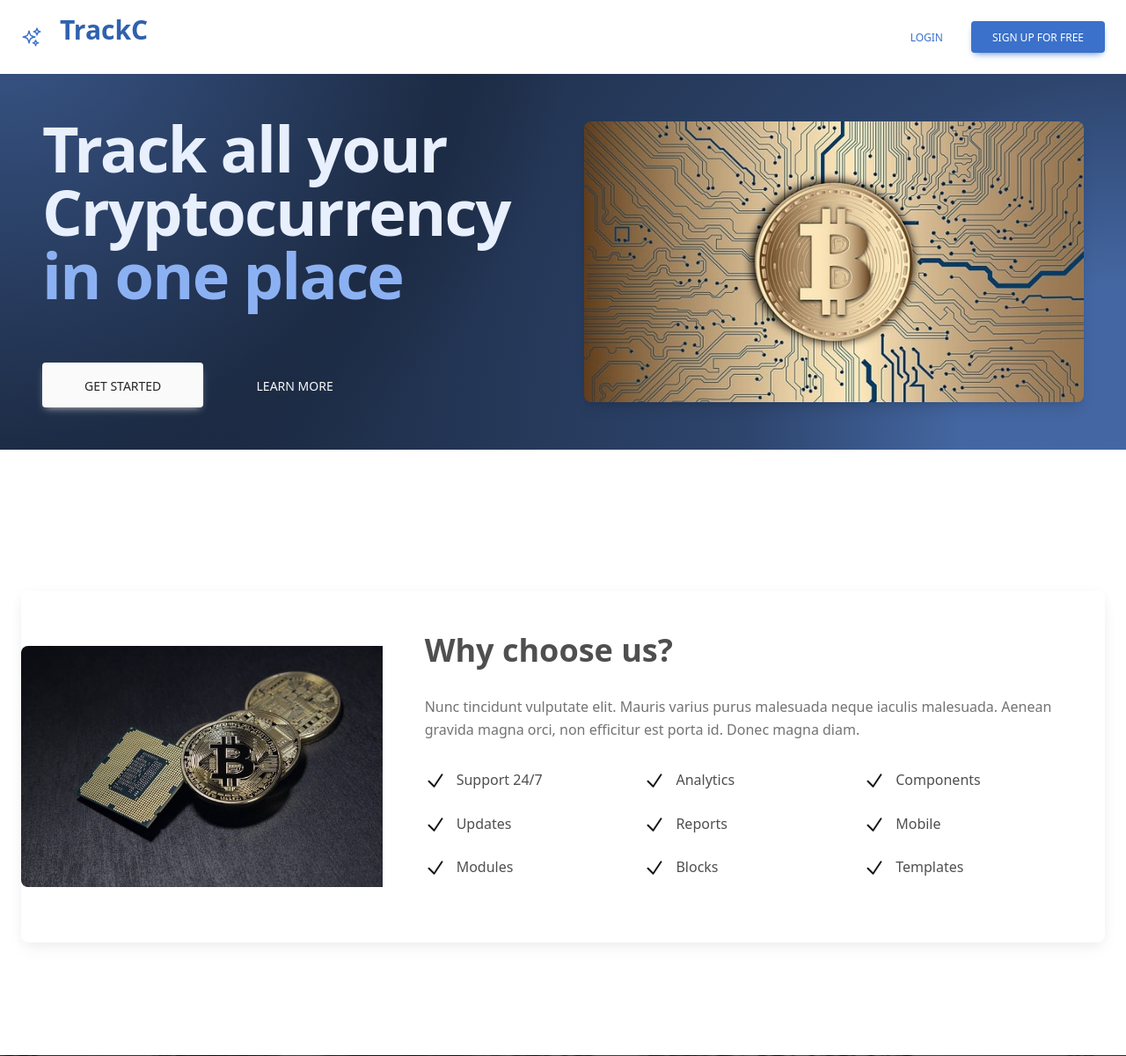
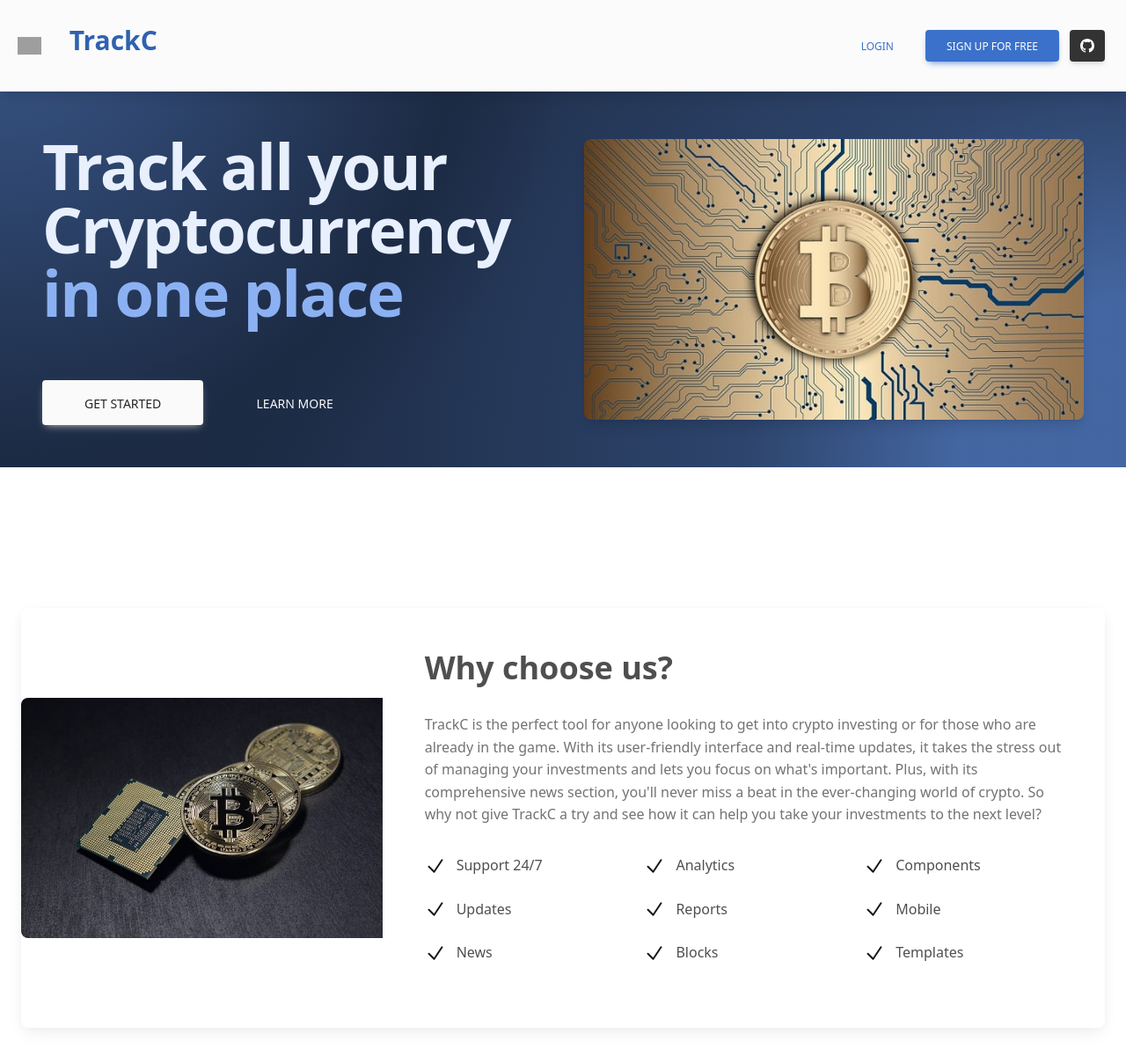
Before and after one commit to TSOlami/TrackC, a Flask app: page / in a window 1280 px wide. Shown: the top 1200 px of the page at 88% size. Run offline with Flask 3, Linux system fonts and the light colour scheme; some libraries are stand-ins or nearby versions; grey boxes are pictures that could not be loaded.

Commit message:
Improving the contents on the landing page

```diff
--- a/webapp/templates/landing.html
+++ b/webapp/templates/landing.html
@@ -32,61 +32,105 @@
 			transparent 100%);
 	  }
 	</style>
+	<!-- Main navigation container -->
+	<nav
+	class="relative flex w-full flex-wrap items-center justify-between bg-[#FBFBFB] py-2 text-neutral-500 shadow-lg hover:text-neutral-700 focus:text-neutral-700 dark:bg-neutral-600 lg:py-4"
+	data-te-navbar-ref>
+	<div class="flex w-full flex-wrap items-center justify-between px-3">
+	<div>
+		<a
+		class="mx-2 my-1 flex items-center text-neutral-900 hover:text-neutral-900 focus:text-neutral-900 lg:mb-0 lg:mt-0"
+		href="#">
+		<img
+			class="mr-2"
+			src="https://tecdn.b-cdn.net/img/logo/te-transparent-noshadows.webp"
+			style="height: 20px"
+			alt="TE Logo"
+			loading="lazy" />
+		</a>
+	</div>
 
-	<!-- Navbar -->
-	<nav class="relative flex w-full items-center justify-between bg-white py-2 shadow-sm shadow-neutral-700/10 dark:bg-neutral-800 dark:shadow-black/30 lg:flex-wrap lg:justify-start" data-te-navbar-ref>
-	  <!-- Container wrapper -->
-	  <div class="flex w-full flex-wrap items-center justify-between px-6">
-		<div class="flex items-center">
-		  <!-- Toggle button -->
-		  <button class="block border-0 bg-transparent py-2 pr-2.5 text-neutral-500 hover:no-underline hover:shadow-none focus:no-underline focus:shadow-none focus:outline-none focus:ring-0 dark:text-neutral-200 lg:hidden" type="button" data-te-collapse-init data-te-target="#navbarSupportedContentY" aria-controls="navbarSupportedContentY" aria-expanded="false" aria-label="Toggle navigation">
+	<!-- Hamburger button for mobile view -->
+	<button
+		class="block border-0 bg-transparent px-2 text-neutral-500 hover:no-underline hover:shadow-none focus:no-underline focus:shadow-none focus:outline-none focus:ring-0 dark:text-neutral-200 lg:hidden"
+		type="button"
+		data-te-collapse-init
+		data-te-target="#navbarSupportedContent4"
+		aria-controls="navbarSupportedContent4"
+		aria-expanded="false"
+		aria-label="Toggle navigation">
+		<!-- Hamburger icon -->
 		<span class="[&>svg]:w-7">
-			  <svg xmlns="http://www.w3.org/2000/svg" viewBox="0 0 24 24" fill="currentColor" class="h-7 w-7">
-				<path fill-rule="evenodd" d="M3 6.75A.75.75 0 013.75 6h16.5a.75.75 0 010 1.5H3.75A.75.75 0 013 6.75zM3 12a.75.75 0 01.75-.75h16.5a.75.75 0 010 1.5H3.75A.75.75 0 013 12zm0 5.25a.75.75 0 01.75-.75h16.5a.75.75 0 010 1.5H3.75a.75.75 0 01-.75-.75z" clip-rule="evenodd" />
+		<svg
+			xmlns="http://www.w3.org/2000/svg"
+			viewBox="0 0 24 24"
+			fill="currentColor"
+			class="h-7 w-7">
+			<path
+			fill-rule="evenodd"
+			d="M3 6.75A.75.75 0 013.75 6h16.5a.75.75 0 010 1.5H3.75A.75.75 0 013 6.75zM3 12a.75.75 0 01.75-.75h16.5a.75.75 0 010 1.5H3.75A.75.75 0 013 12zm0 5.25a.75.75 0 01.75-.75h16.5a.75.75 0 010 1.5H3.75a.75.75 0 01-.75-.75z"
+			clip-rule="evenodd" />
 		</svg>
 		</span>
 	</button>
 
-		  <!-- Navbar Brand -->
-		  <a class="text-primary dark:text-primary-400" href="#!">
-			<span class="[&>svg]:ml-2 [&>svg]:mr-3 [&>svg]:h-6 [&>svg]:w-6 [&>svg]:lg:ml-0">
-			  <svg xmlns="http://www.w3.org/2000/svg" fill="none" viewBox="0 0 24 24" stroke-width="1.5" stroke="currentColor">
-				<path stroke-linecap="round" stroke-linejoin="round" d="M9.813 15.904L9 18.75l-.813-2.846a4.5 4.5 0 00-3.09-3.09L2.25 12l2.846-.813a4.5 4.5 0 003.09-3.09L9 5.25l.813 2.846a4.5 4.5 0 003.09 3.09L15.75 12l-2.846.813a4.5 4.5 0 00-3.09 3.09zM18.259 8.715L18 9.75l-.259-1.035a3.375 3.375 0 00-2.455-2.456L14.25 6l1.036-.259a3.375 3.375 0 002.455-2.456L18 2.25l.259 1.035a3.375 3.375 0 002.456 2.456L21.75 6l-1.035.259a3.375 3.375 0 00-2.456 2.456zM16.894 20.567L16.5 21.75l-.394-1.183a2.25 2.25 0 00-1.423-1.423L13.5 18.75l1.183-.394a2.25 2.25 0 001.423-1.423l.394-1.183.394 1.183a2.25 2.25 0 001.423 1.423l1.183.394-1.183.394a2.25 2.25 0 00-1.423 1.423z" />
-			  </svg>
-			</span>
+	<!-- Collapsible navbar container -->
+	<div
+		class="!visible mt-2 hidden flex-grow basis-[100%] items-center lg:mt-0 lg:!flex lg:basis-auto"
+		id="navbarSupportedContent4"
+		data-te-collapse-item>
+		<!-- Left links -->
+		<ul
+		class="list-style-none mr-auto flex flex-col pl-0 lg:mt-1 lg:flex-row"
+		data-te-navbar-nav-ref>
+		<!-- Home link -->
+		<li
+			class="my-4 pl-2 lg:my-0 lg:pl-2 lg:pr-1"
+			data-te-nav-item-ref>
+			<a class="block py-2 pr-2 text-3xl text-primary-600 mb-4 font-bold transition duration-150 ease-in-out hover:text-primary-700 focus:text-neutral-600 disabled:text-black/30 dark:text-neutral-200 dark:hover:text-neutral-300 dark:focus:text-neutral-300 dark:disabled:text-white/30 lg:px-2 [&.active]:text-black/80 dark:[&.active]:text-white/80" href="/" data-te-nav-link-ref data-te-ripple-init data-te-ripple-color="light" disabled>
+				TrackC
 			</a>
-		</div>
-
-		<!-- Collapsible wrapper -->
-		<div class="!visible hidden flex-grow basis-[100%] items-center lg:!flex lg:basis-auto" id="navbarSupportedContentY" data-te-collapse-item>
-		  <!-- Left links -->
-		  <ul class="mr-auto lg:flex lg:flex-row" data-te-navbar-nav-ref>
-			<li data-te-nav-item-ref>
-			  <a class="block py-2 pr-2 text-3xl text-primary-600 mb-4 font-bold transition duration-150 ease-in-out hover:text-primary-700 focus:text-neutral-600 disabled:text-black/30 dark:text-neutral-200 dark:hover:text-neutral-300 dark:focus:text-neutral-300 dark:disabled:text-white/30 lg:px-2 [&.active]:text-black/80 dark:[&.active]:text-white/80" href="/" data-te-nav-link-ref data-te-ripple-init data-te-ripple-color="light" disabled>TrackC</a>
 		</li>
 		</ul>
-		  <!-- Left links -->
-		</div>
-		<!-- Collapsible wrapper -->
 
-		<!-- Right elements -->
-		<div class="my-1 flex items-center lg:my-0 lg:ml-auto">
+		<div class="flex items-center">
 		<a href="/login">
-			<button type="button" class="mr-2 inline-block rounded px-6 pt-2.5 pb-2 text-xs font-medium uppercase leading-normal text-primary transition duration-150 ease-in-out hover:bg-neutral-500 hover:bg-opacity-10 hover:text-primary-600 focus:text-primary-600 focus:outline-none focus:ring-0 active:text-primary-700 dark:text-primary-400 dark:hover:bg-neutral-700 dark:hover:bg-opacity-60 dark:hover:text-primary-500 dark:focus:text-primary-500 dark:active:text-primary-600" data-te-ripple-init data-te-ripple-color="light">
+			<button
+				type="button"
+				data-te-ripple-init
+				data-te-ripple-color="light"
+				class="mr-3 inline-block rounded px-6 pb-2 pt-2.5 text-xs font-medium uppercase leading-normal text-primary transition duration-150 ease-in-out hover:bg-neutral-100 hover:text-primary-600 focus:text-primary-600 focus:outline-none focus:ring-0 active:text-primary-700 motion-reduce:transition-none">
 				Login
 			</button>
 		</a>
 		<a href="/sign-up">
-			<button type="button" class="inline-block rounded bg-primary text-primary-500 px-6 pt-2.5 pb-2 text-xs font-medium uppercase leading-normal text-white shadow-[0_4px_9px_-4px_#3b71ca] transition duration-150 ease-in-out hover:bg-primary-600 hover:shadow-[0_8px_9px_-4px_rgba(59,113,202,0.3),0_4px_18px_0_rgba(59,113,202,0.2)] focus:bg-primary-600 focus:shadow-[0_8px_9px_-4px_rgba(59,113,202,0.3),0_4px_18px_0_rgba(59,113,202,0.2)] focus:outline-none focus:ring-0 active:bg-primary-700 active:shadow-[0_8px_9px_-4px_rgba(59,113,202,0.3),0_4px_18px_0_rgba(59,113,202,0.2)] dark:shadow-[0_4px_9px_-4px_rgba(59,113,202,0.5)] dark:hover:shadow-[0_8px_9px_-4px_rgba(59,113,202,0.2),0_4px_18px_0_rgba(59,113,202,0.1)] dark:focus:shadow-[0_8px_9px_-4px_rgba(59,113,202,0.2),0_4px_18px_0_rgba(59,113,202,0.1)] dark:active:shadow-[0_8px_9px_-4px_rgba(59,113,202,0.2),0_4px_18px_0_rgba(59,113,202,0.1)]" data-te-ripple-init data-te-ripple-color="light">
+			<button
+				type="button"
+				data-te-ripple-init
+				data-te-ripple-color="light"
+				class="mr-3 inline-block rounded bg-primary px-6 pb-2 pt-2.5 text-xs font-medium uppercase leading-normal text-white shadow-[0_4px_9px_-4px_#3b71ca] transition duration-150 ease-in-out hover:bg-primary-600 hover:shadow-[0_8px_9px_-4px_rgba(59,113,202,0.3),0_4px_18px_0_rgba(59,113,202,0.2)] focus:bg-primary-600 focus:shadow-[0_8px_9px_-4px_rgba(59,113,202,0.3),0_4px_18px_0_rgba(59,113,202,0.2)] focus:outline-none focus:ring-0 active:bg-primary-700 active:shadow-[0_8px_9px_-4px_rgba(59,113,202,0.3),0_4px_18px_0_rgba(59,113,202,0.2)] motion-reduce:transition-none dark:shadow-[0_4px_9px_-4px_rgba(59,113,202,0.5)] dark:hover:shadow-[0_8px_9px_-4px_rgba(59,113,202,0.2),0_4px_18px_0_rgba(59,113,202,0.1)] dark:focus:shadow-[0_8px_9px_-4px_rgba(59,113,202,0.2),0_4px_18px_0_rgba(59,113,202,0.1)] dark:active:shadow-[0_8px_9px_-4px_rgba(59,113,202,0.2),0_4px_18px_0_rgba(59,113,202,0.1)]">
 				Sign up for free
 			</button>
 		</a>
+		<button
+			type="button"
+			data-te-ripple-init
+			data-te-ripple-color="light"
+			class="mr-3 inline-block rounded px-3 py-2.5 text-xs font-medium uppercase leading-normal text-white shadow-md transition duration-150 ease-in-out hover:shadow-lg focus:shadow-lg focus:outline-none focus:ring-0 active:shadow-lg motion-reduce:transition-none"
+			style="background-color: #333">
+			<svg
+			xmlns="http://www.w3.org/2000/svg"
+			class="h-4 w-4"
+			fill="currentColor"
+			viewBox="0 0 24 24">
+			<path
+				d="M12 0c-6.626 0-12 5.373-12 12 0 5.302 3.438 9.8 8.207 11.387.599.111.793-.261.793-.577v-2.234c-3.338.726-4.033-1.416-4.033-1.416-.546-1.387-1.333-1.756-1.333-1.756-1.089-.745.083-.729.083-.729 1.205.084 1.839 1.237 1.839 1.237 1.07 1.834 2.807 1.304 3.492.997.107-.775.418-1.305.762-1.604-2.665-.305-5.467-1.334-5.467-5.931 0-1.311.469-2.381 1.236-3.221-.124-.303-.535-1.524.117-3.176 0 0 1.008-.322 3.301 1.23.957-.266 1.983-.399 3.003-.404 1.02.005 2.047.138 3.006.404 2.291-1.552 3.297-1.23 3.297-1.23.653 1.653.242 2.874.118 3.176.77.84 1.235 1.911 1.235 3.221 0 4.609-2.807 5.624-5.479 5.921.43.372.823 1.102.823 2.222v3.293c0 .319.192.694.801.576 4.765-1.589 8.199-6.086 8.199-11.386 0-6.627-5.373-12-12-12z" />
+			</svg>
+		</button>
 		</div>
-		<!-- Right elements -->
 	</div>
-	  <!-- Container wrapper -->
+	</div>
 	</nav>
-	<!-- Navbar -->
 
 	<!-- Jumbotron -->
 	<div class="px-6 py-12 text-center md:px-12 lg:text-left">
@@ -96,8 +140,8 @@
 			<h1 class="mt-0 mb-16 text-5xl font-bold tracking-tight md:text-6xl xl:text-7xl text-[hsl(218,81%,95%)]">
 			  Track all your Cryptocurrency <br /><span class="text-[hsl(218,81%,75%)]">in one place</span>
 			</h1>
-			<a class="mb-2 inline-block rounded bg-neutral-50 px-12 pt-4 pb-3.5 text-sm font-medium uppercase leading-normal text-neutral-800 shadow-[0_4px_9px_-4px_#cbcbcb] transition duration-150 ease-in-out hover:bg-neutral-100 hover:shadow-[0_8px_9px_-4px_rgba(203,203,203,0.3),0_4px_18px_0_rgba(203,203,203,0.2)] focus:bg-neutral-100 focus:shadow-[0_8px_9px_-4px_rgba(203,203,203,0.3),0_4px_18px_0_rgba(203,203,203,0.2)] focus:outline-none focus:ring-0 active:bg-neutral-200 active:shadow-[0_8px_9px_-4px_rgba(203,203,203,0.3),0_4px_18px_0_rgba(203,203,203,0.2)] dark:shadow-[0_4px_9px_-4px_rgba(251,251,251,0.3)] dark:hover:shadow-[0_8px_9px_-4px_rgba(251,251,251,0.1),0_4px_18px_0_rgba(251,251,251,0.05)] dark:focus:shadow-[0_8px_9px_-4px_rgba(251,251,251,0.1),0_4px_18px_0_rgba(251,251,251,0.05)] dark:active:shadow-[0_8px_9px_-4px_rgba(251,251,251,0.1),0_4px_18px_0_rgba(251,251,251,0.05)] md:mr-2 md:mb-0" data-te-ripple-init data-te-ripple-color="light" href="#!" role="button">Get started</a>
-			<a class="inline-block rounded px-12 pt-4 pb-3.5 text-sm font-medium uppercase leading-normal text-neutral-50 transition duration-150 ease-in-out hover:bg-neutral-500 hover:bg-opacity-10 hover:text-neutral-200 focus:text-neutral-200 focus:outline-none focus:ring-0 active:text-neutral-300" data-te-ripple-init data-te-ripple-color="light" href="#!" role="button">Learn more</a>
+			<a class="mb-2 inline-block rounded bg-neutral-50 px-12 pt-4 pb-3.5 text-sm font-medium uppercase leading-normal text-neutral-800 shadow-[0_4px_9px_-4px_#cbcbcb] transition duration-150 ease-in-out hover:bg-neutral-100 hover:shadow-[0_8px_9px_-4px_rgba(203,203,203,0.3),0_4px_18px_0_rgba(203,203,203,0.2)] focus:bg-neutral-100 focus:shadow-[0_8px_9px_-4px_rgba(203,203,203,0.3),0_4px_18px_0_rgba(203,203,203,0.2)] focus:outline-none focus:ring-0 active:bg-neutral-200 active:shadow-[0_8px_9px_-4px_rgba(203,203,203,0.3),0_4px_18px_0_rgba(203,203,203,0.2)] dark:shadow-[0_4px_9px_-4px_rgba(251,251,251,0.3)] dark:hover:shadow-[0_8px_9px_-4px_rgba(251,251,251,0.1),0_4px_18px_0_rgba(251,251,251,0.05)] dark:focus:shadow-[0_8px_9px_-4px_rgba(251,251,251,0.1),0_4px_18px_0_rgba(251,251,251,0.05)] dark:active:shadow-[0_8px_9px_-4px_rgba(251,251,251,0.1),0_4px_18px_0_rgba(251,251,251,0.05)] md:mr-2 md:mb-0" data-te-ripple-init data-te-ripple-color="light" href="/sign-up" role="button">Get started</a>
+			<a class="inline-block rounded px-12 pt-4 pb-3.5 text-sm font-medium uppercase leading-normal text-neutral-50 transition duration-150 ease-in-out hover:bg-neutral-500 hover:bg-opacity-10 hover:text-neutral-200 focus:text-neutral-200 focus:outline-none focus:ring-0 active:text-neutral-300" data-te-ripple-init data-te-ripple-color="light" href="/about" role="button">Learn more</a>
 		  </div>
 		  <div class="mb-12 lg:mb-0">
 			<img src="../static/images/bitcoin-3089728_640.jpg" class="w-full rounded-lg shadow-lg dark:shadow-black/20" alt="crypto" />
@@ -125,11 +169,8 @@
 				Why choose us?
 			  </h2>
 			  <p class="mb-6 pb-2 text-neutral-500 dark:text-neutral-300">
-				Nunc tincidunt vulputate elit. Mauris varius purus malesuada
-				neque iaculis malesuada. Aenean gravida magna orci, non
-				efficitur est porta id. Donec magna diam.
+				TrackC is the perfect tool for anyone looking to get into crypto investing or for those who are already in the game. With its user-friendly interface and real-time updates, it takes the stress out of managing your investments and lets you focus on what's important. Plus, with its comprehensive news section, you'll never miss a beat in the ever-changing world of crypto. So why not give TrackC a try and see how it can help you take your investments to the next level?
 			  </p>
-
 			  <div class="grid gap-x-6 md:grid-cols-3 lg:grid-cols-2 xl:grid-cols-3">
 				<div class="mb-6">
 				  <p class="flex items-center">
@@ -182,7 +223,7 @@
 				  <p class="flex items-center">
 					<svg xmlns="http://www.w3.org/2000/svg" fill="none" viewBox="0 0 24 24" stroke-width="2"
 					  stroke="currentColor" class="mr-3 h-6 w-6 text-neutral-900 dark:text-neutral-100">
-					  <path stroke-linecap="round" stroke-linejoin="round" d="M4.5 12.75l6 6 9-13.5" /></svg>Modules
+					  <path stroke-linecap="round" stroke-linejoin="round" d="M4.5 12.75l6 6 9-13.5" /></svg>News
 				  </p>
 				</div>
 
@@ -586,11 +627,13 @@
 				<h1 class="mt-2 mb-8 text-4xl font-bold tracking-tight md:text-5xl xl:text-6xl">
 				  Time is money <br /><span class="text-primary dark:text-primary-400">Do it now!</span>
 				</h1>
+				<a href="/sign-up">
 					<button type="button"
 					class="inline-block rounded bg-primary px-7 pb-2.5 pt-3 text-sm font-medium uppercase leading-normal text-white shadow-[0_4px_9px_-4px_#3b71ca] transition duration-150 ease-in-out hover:bg-primary-600 hover:shadow-[0_8px_9px_-4px_rgba(59,113,202,0.3),0_4px_18px_0_rgba(59,113,202,0.2)] focus:bg-primary-600 focus:shadow-[0_8px_9px_-4px_rgba(59,113,202,0.3),0_4px_18px_0_rgba(59,113,202,0.2)] focus:outline-none focus:ring-0 active:bg-primary-700 active:shadow-[0_8px_9px_-4px_rgba(59,113,202,0.3),0_4px_18px_0_rgba(59,113,202,0.2)] dark:shadow-[0_4px_9px_-4px_rgba(59,113,202,0.5)] dark:hover:shadow-[0_8px_9px_-4px_rgba(59,113,202,0.2),0_4px_18px_0_rgba(59,113,202,0.1)] dark:focus:shadow-[0_8px_9px_-4px_rgba(59,113,202,0.2),0_4px_18px_0_rgba(59,113,202,0.1)] dark:active:shadow-[0_8px_9px_-4px_rgba(59,113,202,0.2),0_4px_18px_0_rgba(59,113,202,0.1)]"
 					data-te-ripple-init data-te-ripple-color="light">
 					Start
 					</button>
+				</a>
 			  </div>
 			</div>
 			<div class="md:mb-12 lg:mb-0">
@@ -651,7 +694,7 @@ class="bg-neutral-200 text-center text-white dark:bg-neutral-600 dark:text-neutr
   >
 </div>
 </footer>
-  <script src="../scripts/main.js"></script>
+  <script src="../scripts/index.js"></script>
   <script src="https://cdn.jsdelivr.net/npm/tw-elements/dist/js/tw-elements.umd.min.js"></script>
 </body>
 </html>
```
Lines whose indentation alone changed are shown as unchanged.
